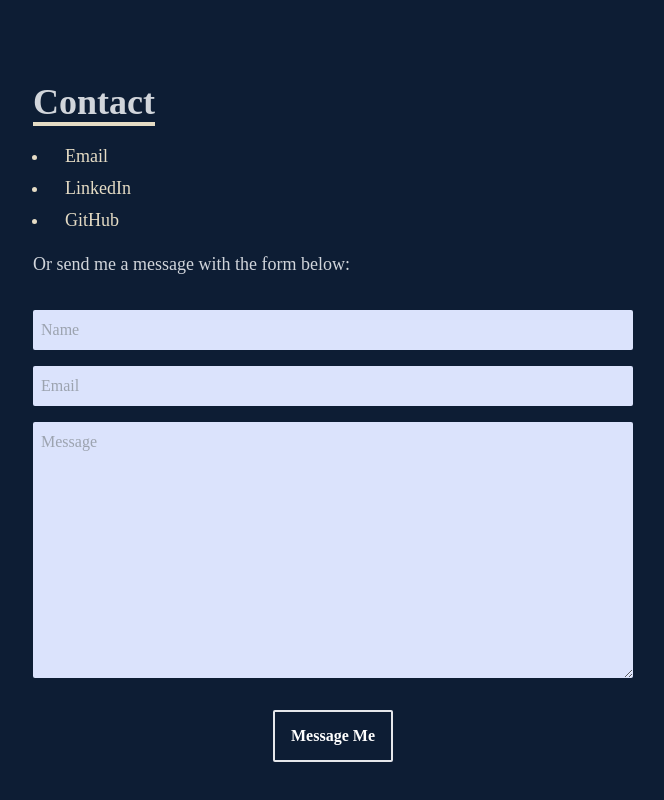
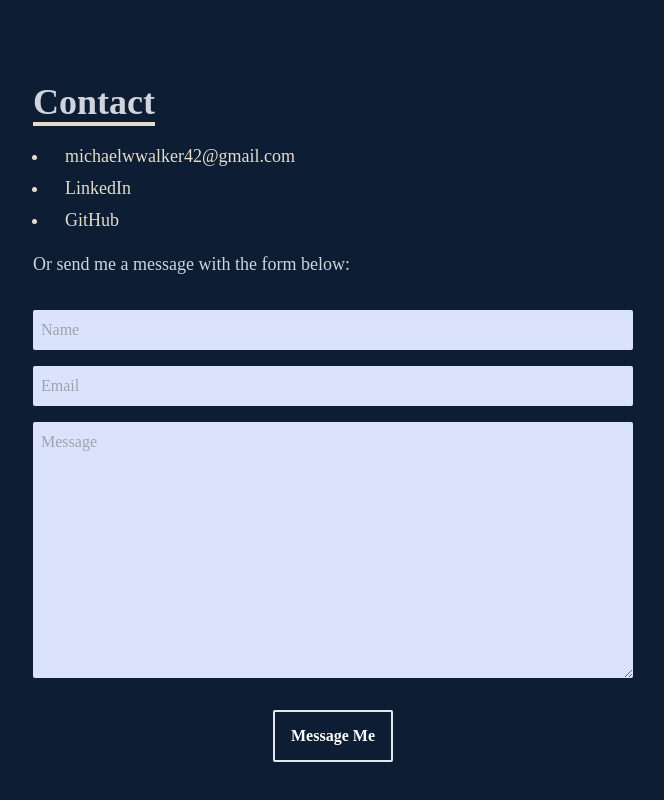
Before and after one commit to michaelwwalker42/mw-portfolio, a React (Create React App) app: page / in a window 1280 px wide. Shown: the part 3246-4046 px from the top of the page, without its empty margins (307-971 px from the left). Built offline with nearby package versions, Linux system fonts and the light colour scheme.

Commit message:
updated contact to show email address

```diff
--- a/src/components/Contact.jsx
+++ b/src/components/Contact.jsx
@@ -4,7 +4,7 @@ const Contact = () => {
   const contactLinks = [
     {
       id: 1,
-      name: 'Email',
+      name: 'michaelwwalker42@gmail.com',
       link: 'mailto:michaelwwalker42@gmail.com'
     },
     {
```
